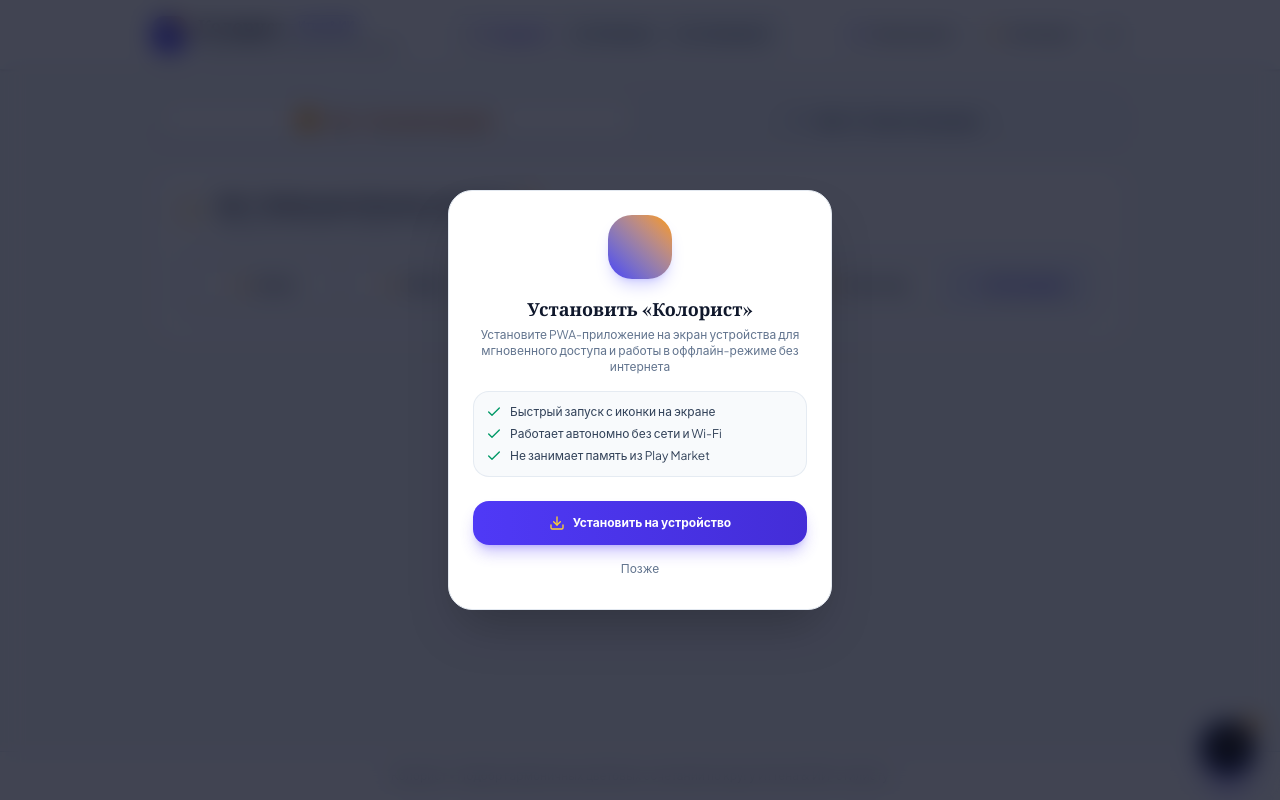
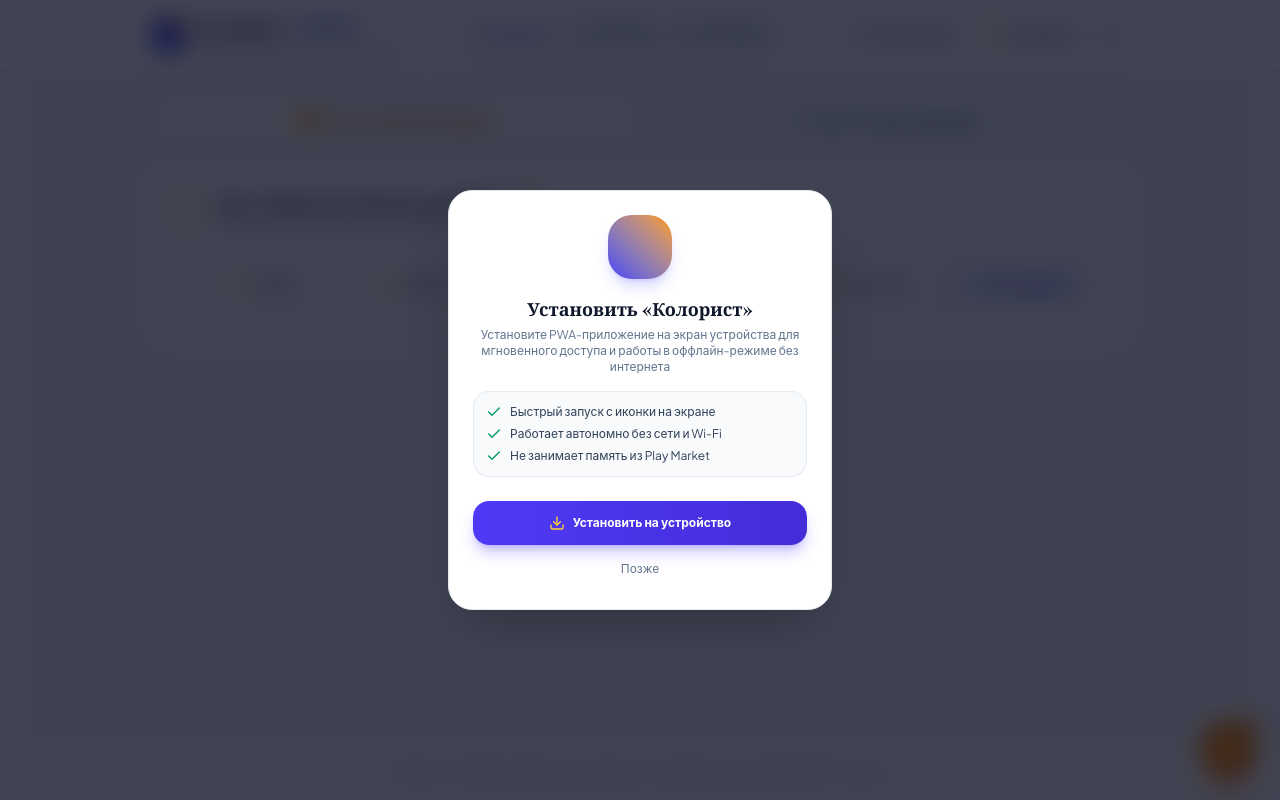
Before and after one commit to indievid-vk/Colorist, a React (Vite) app: page / in a window 1280 px wide. Built offline with nearby package versions, Linux system fonts and the light colour scheme; a web font is replaced by a local one.

Commit message:
refactor: update PWA configuration and styling
- Improve PWA icon compatibility and manifest definitions
- Update Install Prompt FAB to orange theme
- Increment service worker cache version

```diff
--- a/index.html
+++ b/index.html
@@ -10,10 +10,13 @@
     <meta name="apple-mobile-web-app-status-bar-style" content="black-translucent" />
     <meta name="apple-mobile-web-app-title" content="Колорист" />
     <link rel="icon" type="image/png" sizes="512x512" href="./icon_512x512.png" />
+    <link rel="icon" type="image/png" sizes="256x256" href="./icon_256x256.png" />
     <link rel="icon" type="image/png" sizes="192x192" href="./icon_192x192.png" />
-    <link rel="icon" type="image/svg+xml" href="./icon.svg" />
+    <link rel="icon" type="image/png" sizes="32x32" href="./icon_192x192.png" />
+    <link rel="shortcut icon" href="./favicon.ico" />
+    <link rel="apple-touch-icon" href="./apple-touch-icon.png" />
     <link rel="apple-touch-icon" sizes="180x180" href="./apple-touch-icon.png" />
-    <link rel="apple-touch-icon" href="./icon_512x512.png" />
+    <link rel="apple-touch-icon-precomposed" href="./apple-touch-icon.png" />
     <link rel="manifest" href="./manifest.webmanifest" />
 
     <!-- Google Fonts -->
--- a/public/sw.js
+++ b/public/sw.js
@@ -1,5 +1,5 @@
 // Colorist PWA - Offline-First Service Worker (Resilient Subpath Support)
-const CACHE_NAME = "colorist-pwa-v2";
+const CACHE_NAME = "colorist-pwa-v3";
 
 // Install: Pre-cache relative scope base
 self.addEventListener("install", (event) => {
--- a/src/components/pwa/InstallPrompt.tsx
+++ b/src/components/pwa/InstallPrompt.tsx
@@ -129,18 +129,18 @@
       <div className="fixed bottom-6 right-4 sm:right-6 z-40 flex items-center gap-2 animate-in fade-in slide-in-from-bottom-5 duration-300">
         <button
           onClick={handleFloatingButtonClick}
-          className="relative w-14 h-14 rounded-full bg-gradient-to-tr from-indigo-600 via-indigo-500 to-amber-500 p-[2px] shadow-xl shadow-indigo-600/30 hover:shadow-indigo-600/50 hover:scale-105 active:scale-95 transition-all duration-200 cursor-pointer group flex items-center justify-center"
+          className="relative w-14 h-14 rounded-full bg-gradient-to-tr from-orange-500 via-amber-500 to-orange-600 p-[2px] shadow-xl shadow-orange-500/40 hover:shadow-orange-500/60 hover:scale-105 active:scale-95 transition-all duration-200 cursor-pointer group flex items-center justify-center"
           title="Установить приложение на телефон / рабочий стол"
           aria-label="Установить PWA"
         >
           {/* Pulsing glow ring */}
           <span className="absolute -top-1 -right-1 flex h-4 w-4">
-            <span className="animate-ping absolute inline-flex h-full w-full rounded-full bg-amber-400 opacity-85"></span>
-            <span className="relative inline-flex rounded-full h-4 w-4 bg-amber-500 border-2 border-white"></span>
+            <span className="animate-ping absolute inline-flex h-full w-full rounded-full bg-orange-400 opacity-85"></span>
+            <span className="relative inline-flex rounded-full h-4 w-4 bg-orange-500 border-2 border-white"></span>
           </span>
 
-          <div className="w-full h-full bg-slate-900 group-hover:bg-slate-800 rounded-full flex items-center justify-center text-white transition-colors">
-            <Download className="w-6 h-6 text-amber-400 group-hover:translate-y-0.5 transition-transform animate-bounce" style={{ animationDuration: '2s' }} />
+          <div className="w-full h-full bg-gradient-to-br from-orange-500 via-amber-500 to-orange-600 group-hover:from-orange-600 group-hover:to-amber-600 rounded-full flex items-center justify-center text-white transition-all shadow-inner">
+            <Download className="w-6 h-6 text-white group-hover:translate-y-0.5 transition-transform animate-bounce" style={{ animationDuration: '2s' }} />
           </div>
         </button>
       </div>
--- a/vite.config.ts
+++ b/vite.config.ts
@@ -28,7 +28,7 @@
           theme_color: '#090d16',
           background_color: '#090d16',
           display: 'standalone',
-          orientation: 'portrait',
+          orientation: 'portrait-primary',
           start_url: './',
           scope: './',
           icons: [
@@ -36,25 +36,31 @@
               src: 'icon_192x192.png',
               sizes: '192x192',
               type: 'image/png',
-              purpose: 'any maskable'
+              purpose: 'any'
+            },
+            {
+              src: 'icon_192x192.png',
+              sizes: '192x192',
+              type: 'image/png',
+              purpose: 'maskable'
             },
             {
               src: 'icon_256x256.png',
               sizes: '256x256',
               type: 'image/png',
-              purpose: 'any maskable'
+              purpose: 'any'
             },
             {
               src: 'icon_512x512.png',
               sizes: '512x512',
               type: 'image/png',
-              purpose: 'any maskable'
+              purpose: 'any'
             },
             {
-              src: 'icon.svg',
-              sizes: 'any',
-              type: 'image/svg+xml',
-              purpose: 'any maskable'
+              src: 'icon_512x512.png',
+              sizes: '512x512',
+              type: 'image/png',
+              purpose: 'maskable'
             }
           ]
         },
```
Also changed, not shown: public/manifest.webmanifest.
